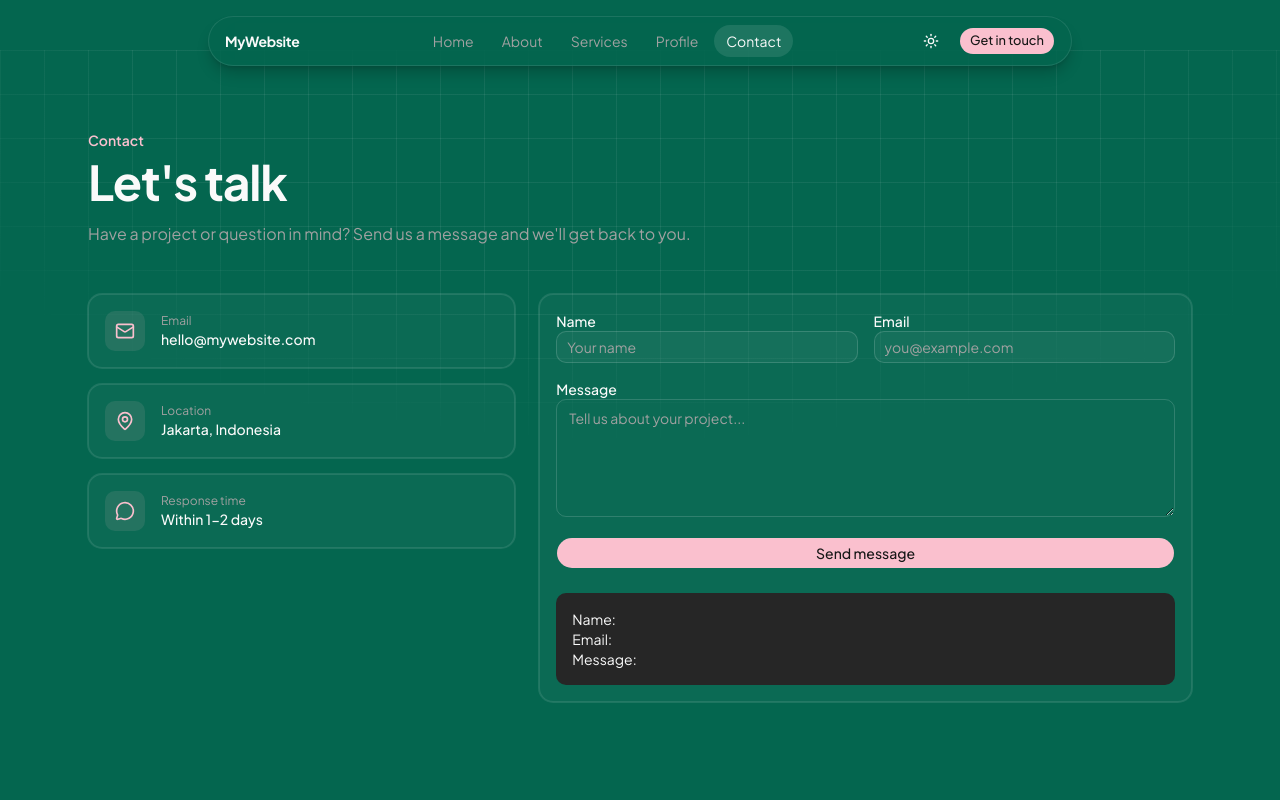
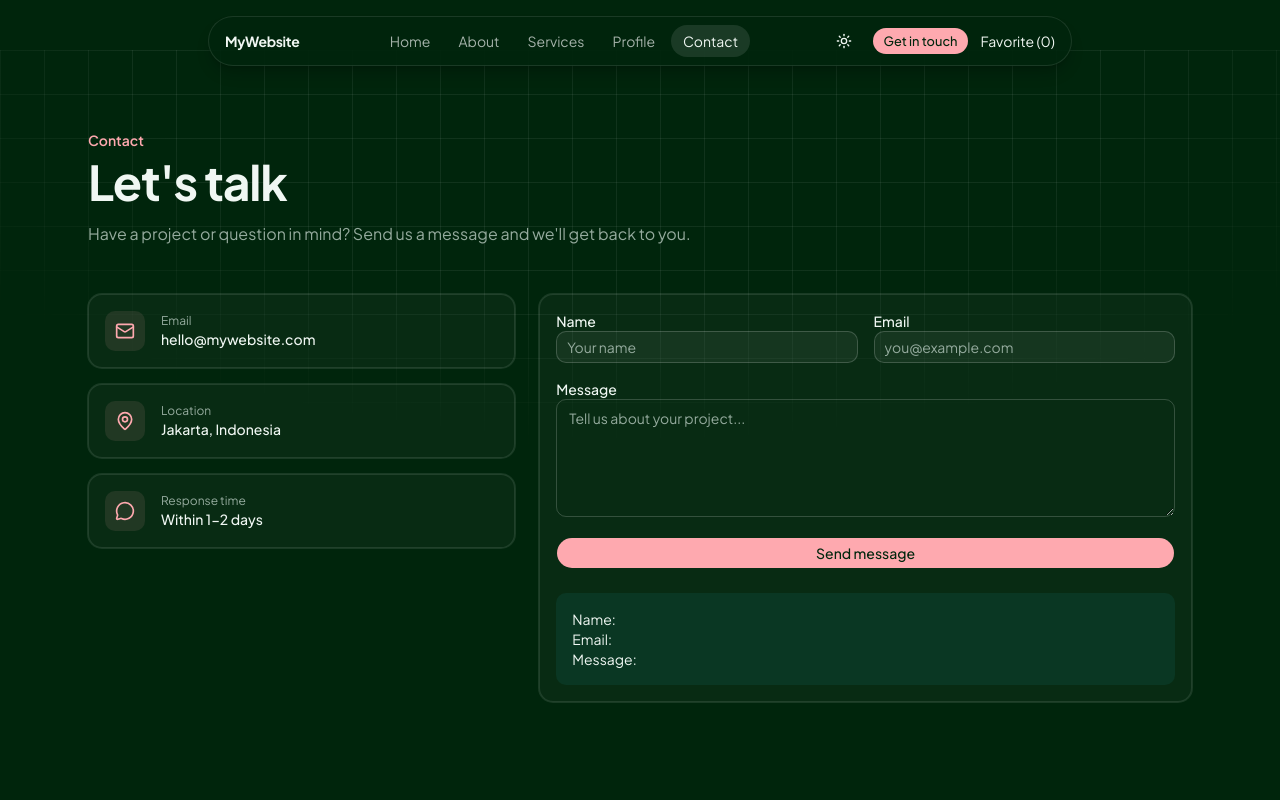
Before and after one commit to JessicaLevi/belajar-nextjs-companyprofile, a Next.js app: page /contact in a window 1280 px wide. Shown: the top 800 px of the page. Built offline with nearby package versions, Linux system fonts and the light colour scheme.

Commit message:
feat: implement Favorites feature with context management; add FavoritesPage, UserCard updates, and Navbar integration

```diff
--- /dev/null
+++ b/app/favorites/page.js
@@ -0,0 +1,37 @@
+"use client";
+import { useFavorites } from "@/context/FavoriteContext";
+import UserCard from "@/components/UserCard";
+import { SearchX } from "lucide-react";
+
+export default function FavoritesPage() {
+  const { favorites } = useFavorites();
+
+  return (
+    <section className="relative">
+      <div className="bg-grid bg-radial-fade absolute inset-0 -z-10" />
+
+      <div className="mx-auto max-w-6xl px-6 py-20">
+        <div className="max-w-2xl">
+          <p className="text-sm font-semibold text-primary">Favorites</p>
+          <h1 className="mt-2 text-4xl font-bold tracking-tight md:text-5xl">
+            My Favorite Users
+          </h1>
+          <p className="mt-4 text-muted-foreground">
+            This data is collected from FavoriteContext.
+          </p>
+        </div>
+
+        <div className="mt-8 grid gap-6 md:grid-cols-2 lg:grid-cols-3">
+          {favorites.length > 0 ? (
+            favorites.map((user) => <UserCard key={user.id} user={user} />)
+          ) : (
+            <div className="col-span-full flex flex-col items-center gap-3 py-16 text-center text-muted-foreground">
+              <SearchX className="size-8" />
+              <p>No favorite users.</p>
+            </div>
+          )}
+        </div>
+      </div>
+    </section>
+  );
+}
--- a/app/globals.css
+++ b/app/globals.css
@@ -54,28 +54,28 @@
 }
 
 :root {
-  --background: oklch(0.97 0.01 160);
-  --foreground: oklch(0.145 0 0);
+  --background: oklch(0.985 0.005 160);
+  --foreground: oklch(0.145 0.02 160);
   --header-bg: color-mix(in srgb, #04664f 85%, transparent);
   --header-text: oklch(0.985 0 0);
-  --muted-header-text: oklch(0.708 0 0);
+  --muted-header-text: oklch(0.55 0.03 160);
   --header-text-foreground: oklch(0.985 0 0);
   --header-foreground: oklch(0.985 0 0);
   --card: oklch(1 0 0);
-  --card-foreground: oklch(0.145 0 0);
+  --card-foreground: oklch(0.145 0.02 160);
   --popover: oklch(1 0 0);
   --popover-foreground: oklch(0.145 0 0);
-  --primary: #fac0ce;
-  --primary-foreground: oklch(0.2 0 0);
+  --primary: oklch(0.85 0.09 15);
+  --primary-foreground: oklch(0.2 0.08 160);
   --secondary: oklch(0.95 0.02 160);
   --secondary-foreground: oklch(0.42 0.09 160);
-  --muted: oklch(0.95 0.01 160);
-  --muted-foreground: oklch(0.45 0 0);
+  --muted: oklch(0.94 0.015 160);
+  --muted-foreground: oklch(0.45 0.03 160);
   --accent: oklch(0.95 0.02 160);
   --accent-foreground: oklch(0.42 0.09 160);
   --destructive: oklch(0.577 0.245 27.325);
-  --border: oklch(0.85 0.02 160 / 30%);
-  --input: oklch(0.85 0.02 160 / 30%);
+  --border: oklch(0.80 0.03 160 / 35%);
+  --input: oklch(0.80 0.03 160 / 35%);
   --ring: oklch(0.42 0.09 160);
   --chart-1: oklch(0.87 0 0);
   --chart-2: oklch(0.556 0 0);
@@ -94,27 +94,27 @@
 }
 
 .dark {
-  --background: #04664f;
-  --foreground: oklch(0.985 0 0);
-  --header-bg: color-mix(in srgb, var(--background) 70%, transparent);
+  --background: oklch(0.22 0.08 160);
+  --foreground: oklch(0.97 0.01 160);
+  --header-bg: color-mix(in srgb, var(--background) 80%, transparent);
   --header-text: var(--foreground);
-  --muted-header-text: var(--muted-foreground);
+  --muted-header-text: oklch(0.75 0.02 160);
   --header-text-foreground: var(--foreground);
-  --card: oklch(0.205 0 0);
-  --card-foreground: oklch(0.985 0 0);
+  --card: oklch(0.26 0.07 160);
+  --card-foreground: oklch(0.97 0.01 160);
   --popover: oklch(0.205 0 0);
   --popover-foreground: oklch(0.985 0 0);
-  --primary: #fac0ce;
-  --primary-foreground: oklch(0.205 0 0);
+  --primary: oklch(0.82 0.10 15);
+  --primary-foreground: oklch(0.22 0.08 160);
   --secondary: oklch(0.269 0 0);
   --secondary-foreground: oklch(0.985 0 0);
-  --muted: oklch(0.269 0 0);
-  --muted-foreground: oklch(0.708 0 0);
+  --muted: oklch(0.30 0.06 160);
+  --muted-foreground: oklch(0.72 0.03 160);
   --accent: oklch(0.269 0 0);
   --accent-foreground: oklch(0.985 0 0);
   --destructive: oklch(0.704 0.191 22.216);
-  --border: oklch(1 0 0 / 10%);
-  --input: oklch(1 0 0 / 15%);
+  --border: oklch(1 0 0 / 14%);
+  --input: oklch(1 0 0 / 18%);
   --ring: oklch(0.556 0 0);
   --chart-1: oklch(0.87 0 0);
   --chart-2: oklch(0.556 0 0);
--- a/app/layout.js
+++ b/app/layout.js
@@ -7,6 +7,7 @@ import Navbar from "@/components/Navbar";
 import Footer from "@/components/Footer";
 
 import { UserProvider } from "@/context/UserContext";
+import { FavoriteProvider } from "@/context/FavoriteContext";
 
 const fontSans = localFont({
   src: [
@@ -43,11 +44,13 @@ export default function RootLayout({ children }) {
           enableSystem={false}
         >
           <UserProvider>
-            <Navbar />
+            <FavoriteProvider>
+              <Navbar />
 
-            <main className="flex-1">{children}</main>
+              <main className="flex-1">{children}</main>
 
-            <Footer />
+              <Footer />
+            </FavoriteProvider>
           </UserProvider>
         </ThemeProvider>
       </body>
--- a/app/page.js
+++ b/app/page.js
@@ -1,8 +1,8 @@
 import Link from "next/link";
 import { ArrowRight, Code2, Palette, Sparkles, Users2 } from "lucide-react";
-
 import { cn } from "@/lib/utils";
 import { buttonVariants } from "@/components/ui/button";
+
 import {
   Card,
   CardContent,
--- a/app/users/page.js
+++ b/app/users/page.js
@@ -93,7 +93,7 @@ export default function UsersPage() {
           ) : (
             <div className="col-span-full flex flex-col items-center gap-3 py-16 text-center text-muted-foreground">
               <SearchX className="size-8" />
-              <p>User tidak ditemukan.</p>
+              <p>Users not found.</p>
             </div>
           )}
         </div>
--- a/components/Navbar.jsx
+++ b/components/Navbar.jsx
@@ -10,6 +10,8 @@ import { useUser } from "@/context/UserContext";
 
 import ThemeToggle from "@/components/ThemeToggle";
 
+import { useFavorites } from "@/context/FavoriteContext";
+
 const links = [
   { href: "/", label: "Home" },
   { href: "/about", label: "About" },
@@ -21,6 +23,7 @@ const links = [
 export default function Navbar() {
   const pathname = usePathname();
   const { name, submitted } = useUser();
+  const { favorites } = useFavorites();
 
   return (
     <header className="sticky top-4 z-50 mx-auto w-full max-w-4xl px-4">
@@ -52,7 +55,7 @@ export default function Navbar() {
           })}
         </div>
 
-        <div className="flex items-center gap-3">
+        <div className="flex items-center gap-3 text-sm">
           {submitted && <span>Hi, {name} 👋</span>}
 
           <ThemeToggle />
@@ -66,6 +69,10 @@ export default function Navbar() {
           >
             Get in touch
           </Link>
+
+          <Link href="/favorites" className="text-sm">
+            Favorite ({favorites.length})
+          </Link>
         </div>
       </nav>
     </header>
--- a/components/UserCard.jsx
+++ b/components/UserCard.jsx
@@ -1,11 +1,8 @@
+"use client";
+
+import { Card, CardContent, CardHeader, CardTitle } from "@/components/ui/card";
 import { Button } from "@/components/ui/button";
-
-import {
-  Card,
-  CardContent,
-  CardHeader,
-  CardTitle,
-} from "@/components/ui/card";
+import { useFavorites } from "@/context/FavoriteContext";
 
 export default function UserCard({ user }) {
   const initials = user.name
@@ -15,8 +12,19 @@ export default function UserCard({ user }) {
     .join("")
     .toUpperCase();
 
+  const { favorites, toggleFavorite } = useFavorites();
+  const isFavorite = favorites.some((fav) => fav.id === user.id);
+
   return (
-    <Card className="group border border-white/10 bg-foreground/3 transition-all hover:-translate-y-1 hover:border-foreground/20 hover:shadow-xl hover:shadow-black/20">
+    <Card className="relative overflow-hidden group border border-white/10 bg-foreground/3 transition-all hover:-translate-y-1 hover:border-foreground/20 hover:shadow-xl hover:shadow-black/20">
+      {isFavorite && (
+        <div
+          className="absolute top-3 right-3 z-10 text-primary text-xl font-bold"
+          title="My Favorite"
+        >
+          ♥
+        </div>
+      )}
       <CardHeader>
         <div className="flex items-center gap-3">
           <div className="flex size-10 shrink-0 items-center justify-center rounded-full bg-linear-to-br from-primary/40 to-primary/10 text-sm font-semibold">
@@ -33,7 +41,22 @@ export default function UserCard({ user }) {
           {user.company.name}
         </p>
 
-        <Button className="mt-4 w-full rounded-full">View Profile</Button>
+        <div className="flex mt-4 flex-col items-center gap-2 sm:flex-row sm:justify-between">
+          <Button className="mt-4 w-full rounded-full sm:w-auto sm:flex-1">
+            View Profile
+          </Button>
+          <Button
+            onClick={() => toggleFavorite(user)}
+            className={`btn-favorite mt-4 rounded-full border transition-colors duration-200
+              ${
+                isFavorite
+                  ? "bg-primary border-primary"
+                  : "bg-transparent border-current hover:bg-primary/10"
+              }`}
+          >
+            {isFavorite ? "♥ Remove from Favorite" : "♡ Add to Favorite"}
+          </Button>
+        </div>
       </CardContent>
     </Card>
   );
--- /dev/null
+++ b/context/FavoriteContext.jsx
@@ -0,0 +1,27 @@
+"use client";
+import { createContext, useContext, useState } from "react";
+
+const FavoriteContext = createContext();
+
+export const FavoriteProvider = ({ children }) => {
+  const [favorites, setFavorites] = useState([]);
+
+  const toggleFavorite = (user) => {
+    setFavorites((prevFavorites) => {
+      const isExist = prevFavorites.some((fav) => fav.id === user.id);
+      if (isExist) {
+        return prevFavorites.filter((fav) => fav.id !== user.id);
+      } else {
+        return [...prevFavorites, user];
+      }
+    });
+  };
+
+  return (
+    <FavoriteContext.Provider value={{ favorites, toggleFavorite }}>
+      {children}
+    </FavoriteContext.Provider>
+  );
+};
+
+export const useFavorites = () => useContext(FavoriteContext);
```
